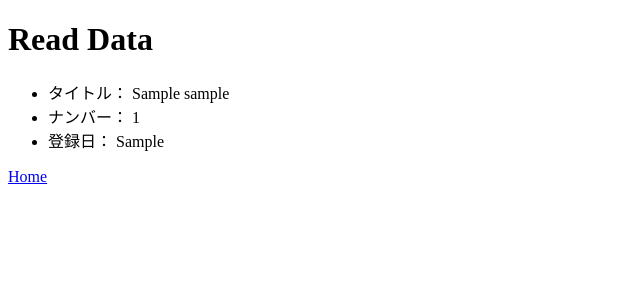
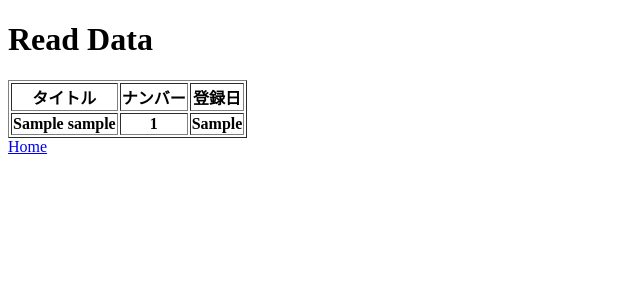
Before and after one commit to tomi050403/flask-app, a Flask app: template flaskr/templates/read_form.html in a window 1280 px wide. Shown: the top 300 px of the page, without its empty margins (0-640 px from the left). Run offline with Flask 3, Linux system fonts and the light colour scheme; the template is opened without the code that fills it: most values are stand-ins (such as "Sample title", 1, 10 or a date in 2020); lists and menus that the app fills with data are empty; parts of the project's set-up code (start-up, migrations or seed data) failed here and were passed over.

Commit message:
htmlとcssの修正中

```diff
--- a/flaskr/static/style.css
+++ b/flaskr/static/style.css
@@ -1,3 +1,24 @@
+/*  */
+header {
+  background-color: rgb(0, 0, 0);
+  box-shadow: 0px 0px 0px 5px #000000;
+
+}
+
+header h1 {
+  color: white;
+  font-size: 2rem;
+}
+
+html {
+  font-size: 62.5%;
+}
+
+body {
+  font-size: 1.6rem;
+}
+
+
 /* h1 {
     position: relative;
     background: #dfefff;
--- a/flaskr/templates/create.html
+++ b/flaskr/templates/create.html
@@ -23,6 +23,6 @@
             <br>
             <input type="submit" value="登録">
         </form>
-        <a href="{{ url_for('index') }}"><button>戻る</button></form></a>
+        <a href="{{ url_for('index') }}"><button>戻る</button></a>
     </body>
 </html>
--- a/flaskr/templates/read_form.html
+++ b/flaskr/templates/read_form.html
@@ -7,11 +7,18 @@
     </head>
     <body>
         <h1>Read Data</h1>
-        <ul>
-            <li>タイトル： {{ sample.title }}</li>
-            <li>ナンバー： {{ sample.number }}</li>
-            <li>登録日： {{ sample.create_day }}</li>
-        </ul>
+        <table border="1">
+            <tr>
+                <th>タイトル</th>
+                <th>ナンバー</th>
+                <th>登録日</th>
+            </tr>
+            <tr>
+                <th>{{ sample.title }}</th>
+                <th>{{ sample.number }}</th>
+                <th>{{ sample.create_day }}</th>
+            </tr>
+        </table>
     </body>
     <body>
         <a href = "{{ url_for('index') }}">Home</a>
```
Also changed, not shown: flaskr/main.py (+0 -13 lines), flaskr/templates/delete_form.html (+12 -5 lines), flaskr/templates/index.html (+11 -2 lines).
